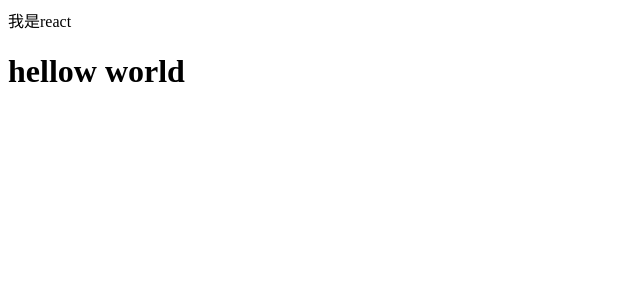
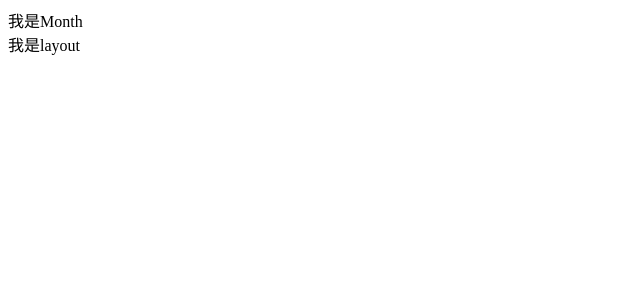
Before and after one commit to tariruosuilingyunzhi/react-bill, a React (Vite) app: page / in a window 1280 px wide. Shown: the top 300 px of the page, without its empty margins (0-640 px from the left). Built offline with nearby package versions, Linux system fonts and the light colour scheme.

Commit message:
整体路由设计配置

```diff
--- a/src/main.jsx
+++ b/src/main.jsx
@@ -1,10 +1,4 @@
-import { StrictMode } from 'react'
 import { createRoot } from 'react-dom/client'
-
-import App from './App.jsx'
-
-createRoot(document.getElementById('root')).render(
-  <StrictMode>
-    <App />
-  </StrictMode>
-)
+import { RouterProvider } from 'react-router-dom'
+import router from './router'
+createRoot(document.getElementById('root')).render(<RouterProvider router={router} />)
--- /dev/null
+++ b/src/pages/Layout/index.jsx
@@ -0,0 +1,11 @@
+import { Outlet } from 'react-router-dom'
+
+const Layout = () => {
+  return (
+    <>
+      <Outlet />
+      <div>我是layout</div>
+    </>
+  )
+}
+export default Layout
--- /dev/null
+++ b/src/pages/Month/index.jsx
@@ -0,0 +1,8 @@
+const Month = () => {
+  return (
+    <>
+      <div>我是Month</div>
+    </>
+  )
+}
+export default Month
--- /dev/null
+++ b/src/pages/New/index.jsx
@@ -0,0 +1,8 @@
+const New = () => {
+  return (
+    <>
+      <div>我是New</div>
+    </>
+  )
+}
+export default New
--- /dev/null
+++ b/src/pages/NotFound/index.jsx
@@ -0,0 +1,5 @@
+const NotFound = () => {
+  return <h1>找不到页面...</h1>
+}
+
+export default NotFound
--- /dev/null
+++ b/src/pages/Year/index.jsx
@@ -0,0 +1,8 @@
+const Year = () => {
+  return (
+    <>
+      <div>我是Year</div>
+    </>
+  )
+}
+export default Year
--- /dev/null
+++ b/src/router/index.jsx
@@ -0,0 +1,28 @@
+import { createBrowserRouter } from 'react-router-dom'
+import Layout from '@/pages/Layout'
+import Month from '@/pages/Month'
+import Year from '@/pages/Year'
+import New from '@/pages/New'
+import NotFound from '@/pages/NotFound'
+const router = createBrowserRouter([
+  {
+    path: '/',
+    element: <Layout />,
+    children: [
+      {
+        index: true,
+        element: <Month />,
+      },
+      {
+        path: 'year',
+        element: <Year />,
+      },
+    ],
+  },
+  {
+    path: '/new',
+    element: <New />,
+  },
+  { path: '*', element: <NotFound /> },
+])
+export default router
```
